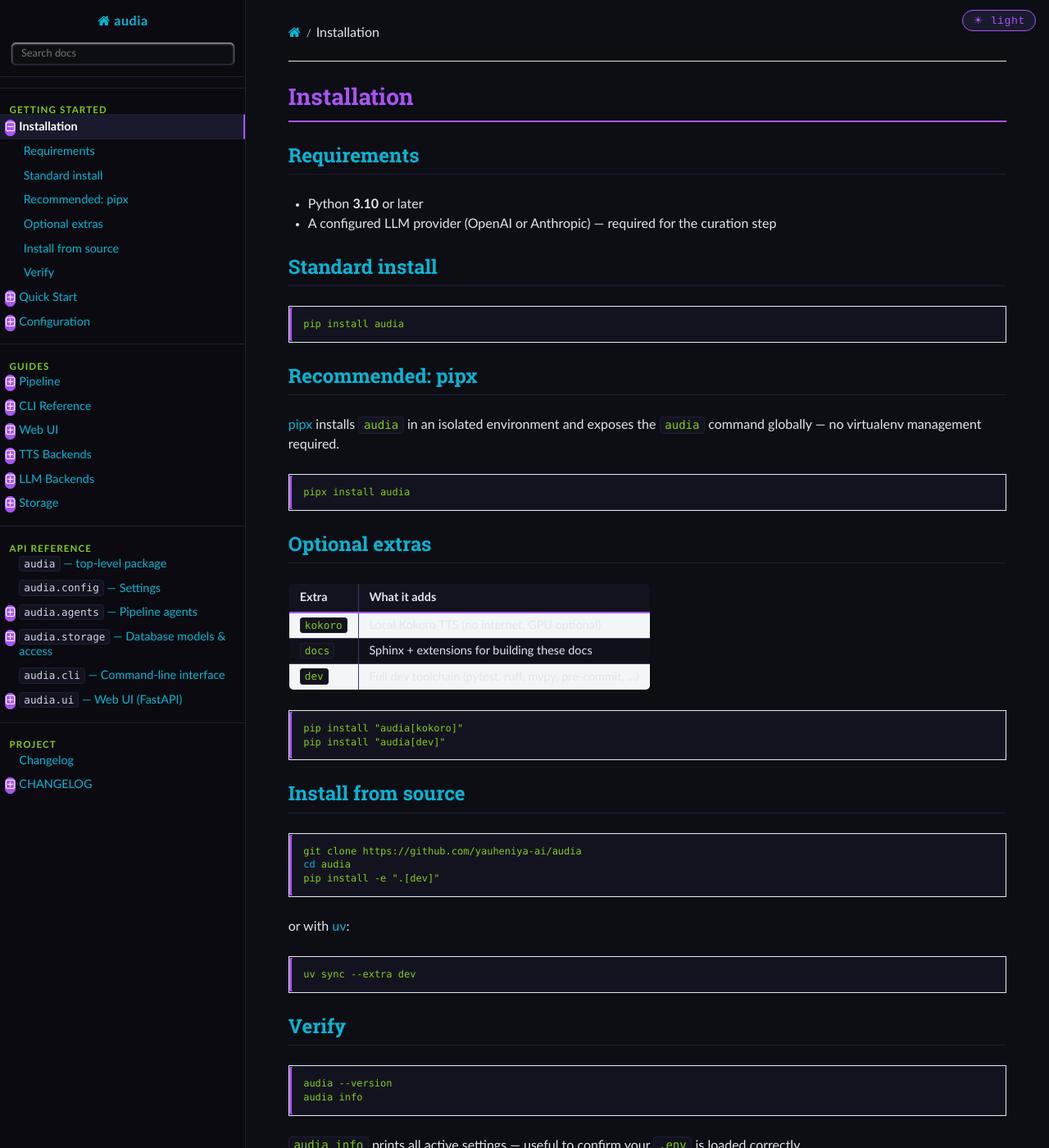
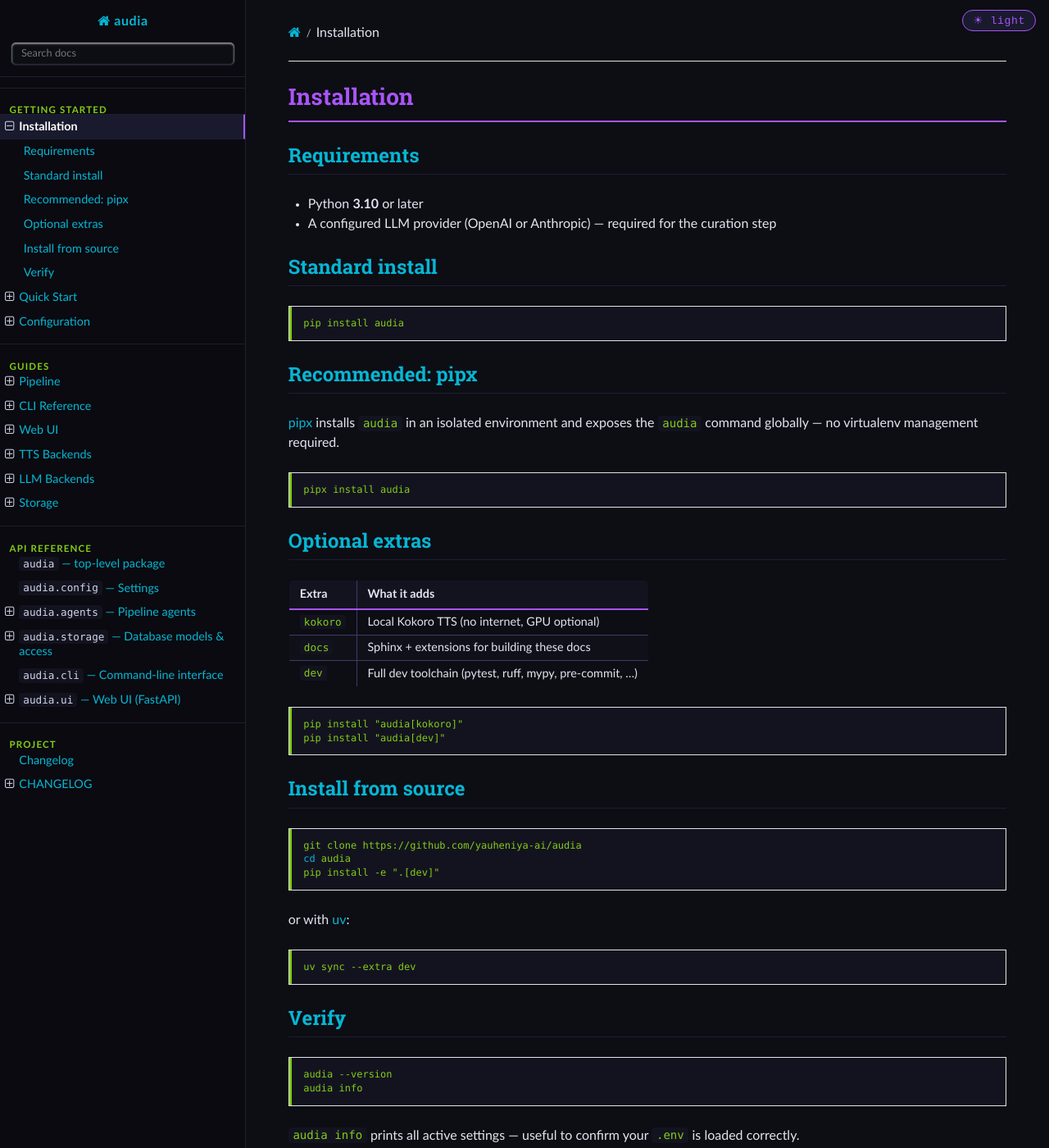
Before and after one commit to yauheniya-ai/audia, a Sphinx documentation site: the page built from docs/installation.md, in a window 1280 px wide and 1400 px high. Shown: the whole window at 82% size. Built offline with Sphinx 7.4.7 and the Read the Docs theme 3.1.0, drawn with Linux system fonts in a browser that asks for light colours.

Commit message:
style: Adjust colors in RTD for buttons, table rows, code blocks, links

```diff
--- a/docs/_static/custom.css
+++ b/docs/_static/custom.css
@@ -218,23 +218,27 @@ a, a:link {
 
 a:visited {
   color: var(--link-visited) !important;
+  text-decoration: none !important;
 }
 
-a:hover {
+a:hover,
+a:active,
+a:focus {
   color: var(--link-hover) !important;
-  text-decoration: underline !important;
+  text-decoration: none !important;
 }
 
 /* ── Code blocks ─────────────────────────────────────────────── */
 pre, code, kbd, samp, tt {
   background: var(--bg-code) !important;
   color: var(--accent-lime) !important;
-  border: 1px solid var(--border) !important;
+  border: none !important;
   border-radius: 4px !important;
 }
 
 pre {
-  border-left: 3px solid var(--accent-purple) !important;
+  border-left: 3px solid var(--accent-lime) !important;
+  border-radius: 0 4px 4px 0 !important;
   padding: 1em 1.2em !important;
 }
 
@@ -278,19 +282,21 @@ button.copybtn:hover {
   color: #fff !important;
 }
 
-/* ── General buttons ─────────────────────────────────────────── */
+/* ── Navigation prev/next & general buttons ─────────────────── */
 .btn,
 .btn-neutral,
 a.btn,
 input[type="submit"],
-input[type="button"],
-button:not(#audia-theme-toggle):not(.copybtn) {
+input[type="button"] {
   background-color: var(--accent-purple) !important;
   color: #ffffff !important;
   border: 1px solid var(--accent-purple) !important;
   border-radius: 6px !important;
   font-weight: 600 !important;
+  text-decoration: none !important;
   transition: background 0.2s, border-color 0.2s !important;
+  outline: none !important;
+  box-shadow: none !important;
 }
 
 .btn:hover,
@@ -301,6 +307,32 @@ input[type="button"]:hover {
   background-color: #7c3aed !important;
   border-color: #7c3aed !important;
   color: #ffffff !important;
+  text-decoration: none !important;
+}
+
+.btn:focus,
+.btn-neutral:focus,
+a.btn:focus,
+.btn:active,
+.btn-neutral:active,
+a.btn:active {
+  outline: none !important;
+  box-shadow: none !important;
+  color: #ffffff !important;
+  text-decoration: none !important;
+}
+
+/* Restore sidebar expand/collapse toggles */
+.wy-menu-vertical button,
+.wy-menu-vertical span.toctree-expand {
+  background: transparent !important;
+  color: var(--text-nav) !important;
+  border: none !important;
+  border-radius: 0 !important;
+  font-weight: normal !important;
+  padding: 0 !important;
+  outline: none !important;
+  box-shadow: none !important;
 }
 
 /* ── Tables ──────────────────────────────────────────────────── */
@@ -326,8 +358,14 @@ table.docutils td {
   padding: 0.5em 0.9em !important;
 }
 
+table.docutils tr:nth-child(odd) td {
+  background: var(--bg-base) !important;
+  color: var(--text-primary) !important;
+}
+
 table.docutils tr:nth-child(even) td {
   background: var(--bg-table-row-alt) !important;
+  color: var(--text-primary) !important;
 }
 
 /* ── Admonitions ──────────────────────────────────────────────── */
--- a/docs/conf.py
+++ b/docs/conf.py
@@ -105,7 +105,7 @@ html_copy_source = False
 
 html_theme_options = {
     "logo_only": False,
-    "display_version": True,
+    "version_selector": False,
     "prev_next_buttons_location": "bottom",
     "style_external_links": False,
     "collapse_navigation": False,
```
